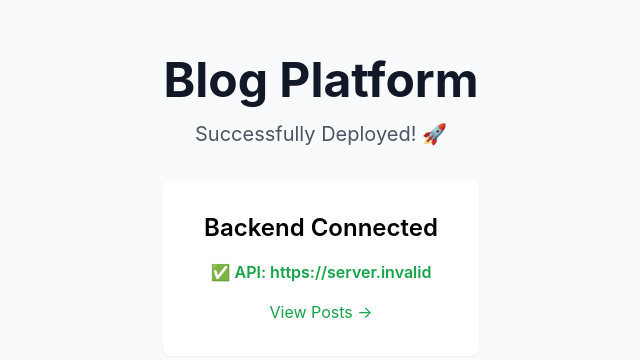
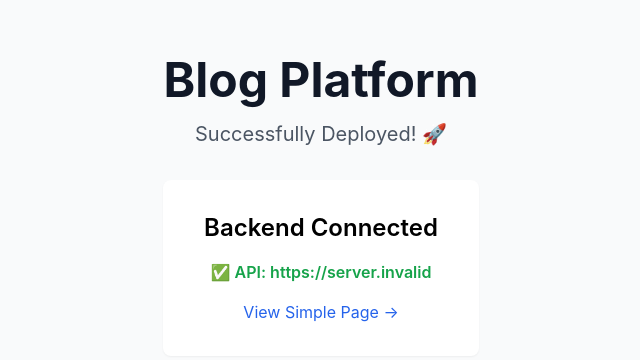
Before and after one commit to khadim-git/blog-platform, a Next.js app in the folder frontend/: page / in a window 1280 px wide. Shown: the part 194-554 px from the top of the page, without its empty margins (319-959 px from the left). Built offline with nearby package versions, Linux system fonts and the light colour scheme; no server answers.

Commit message:
Restore original homepage with slider and posts

```diff
--- a/frontend/src/app/page.tsx
+++ b/frontend/src/app/page.tsx
@@ -16,8 +16,8 @@ export default function Home() {
             ✅ API: {process.env.NEXT_PUBLIC_API_URL}
           </p>
           <div className="mt-4">
-            <a href="/posts" className="text-green-600 hover:text-green-700">
-              View Posts →
+            <a href="/simple" className="text-blue-600 hover:text-blue-700">
+              View Simple Page →
             </a>
           </div>
         </div>
```
